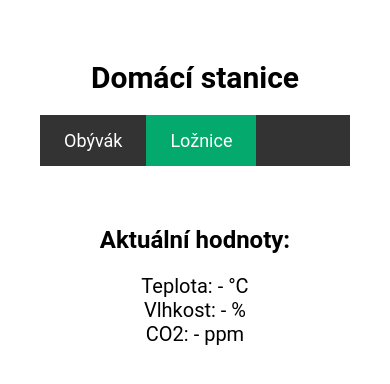
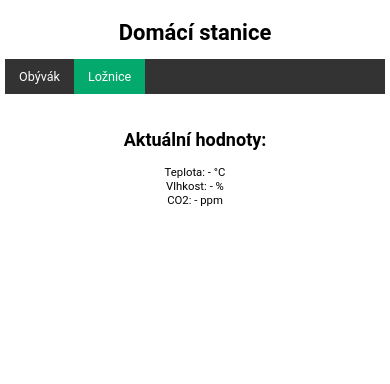
Before and after one commit to filiptomanec/home-air-station, a React (Create React App) app: page /bedroom in a window 390 px wide. Shown: the top 384 px of the page. Built offline with nearby package versions, Linux system fonts and the light colour scheme; no server answers.

Commit message:
Adjusted mobile styling

```diff
--- a/src/components/LineChartComponent.js
+++ b/src/components/LineChartComponent.js
@@ -38,6 +38,8 @@ const LineChartComponent = ({data, min, max, label, color}) => {
                 }]
             }}
             options={{
+                maintainAspectRatio: true,
+                aspectRatio: 1.7,
                 title: {
                     display: true,
                     text: label
--- a/src/styles/main.module.css
+++ b/src/styles/main.module.css
@@ -41,6 +41,7 @@ li a:hover:not(.active) {
 
 .chart {
     flex-basis: 33%;
+    height: 500px;
 }
 
 .dashboard {
@@ -54,6 +55,7 @@ li a:hover:not(.active) {
 @media (max-width: 1200px) {
     body {
         font-size: 22px;
+        padding: 5px;
     }
 
     h1 {
@@ -71,6 +73,7 @@ li a:hover:not(.active) {
 
     .dashboard div {
         font-size: 1.2em;
+        margin: 10px 0;
     }
     .chart {
         flex-basis: 100%;
@@ -85,24 +88,25 @@ li a:hover:not(.active) {
 
 @media (max-width: 500px) {
     body {
-        font-size: 20px;
+        font-size: 14px;
     }
 
     h1 {
-        font-size: 30px;
+        font-size: 22px;
     }
 
     h2 {
-        font-size: 24px;
+        font-size: 18px;
     }
 
     ul li a {
-        padding: 15px 24px;
+        padding: 10px 14px;
         font-size: 0.9em;
     }
 
     .dashboard div {
-        font-size: 1em;
+        font-size: 0.9em;
+        margin: 0;
     }
     .chart {
         flex-basis: 100%;
```
